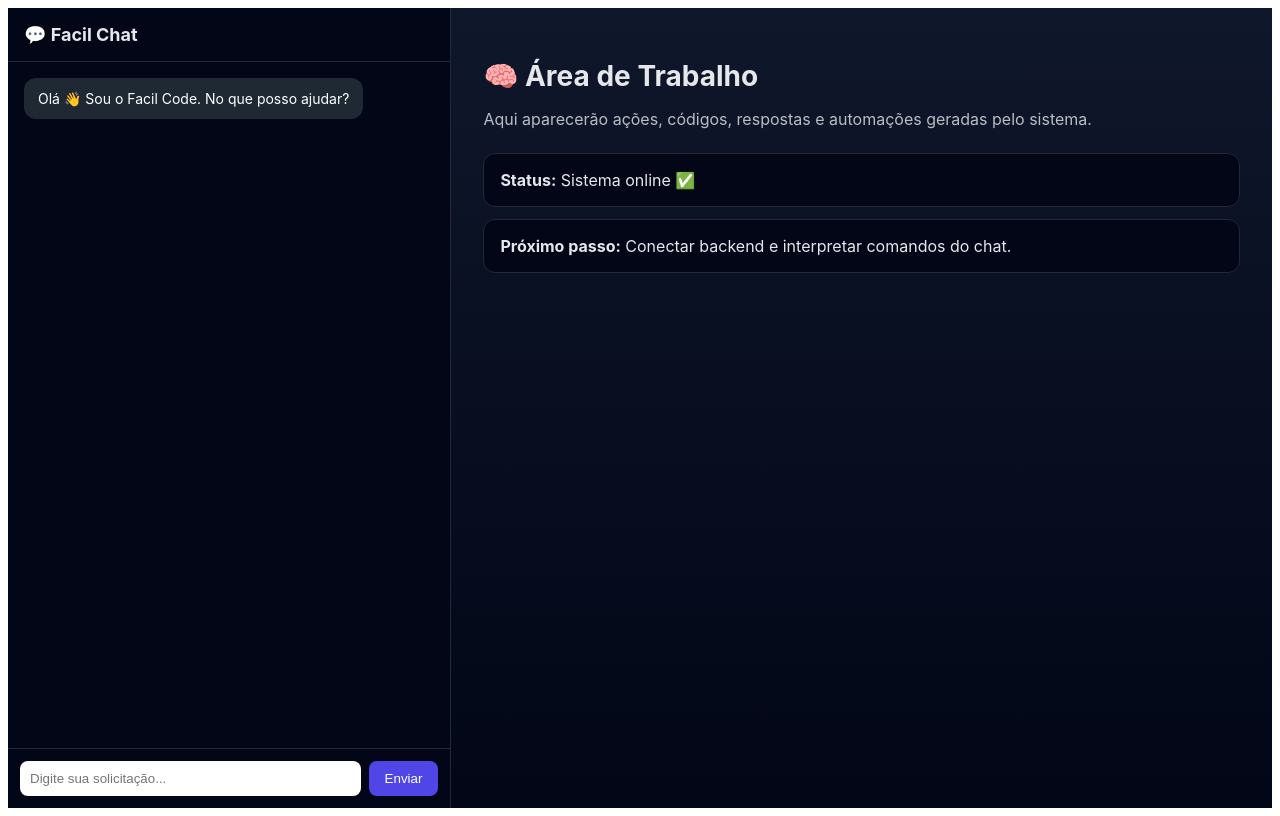
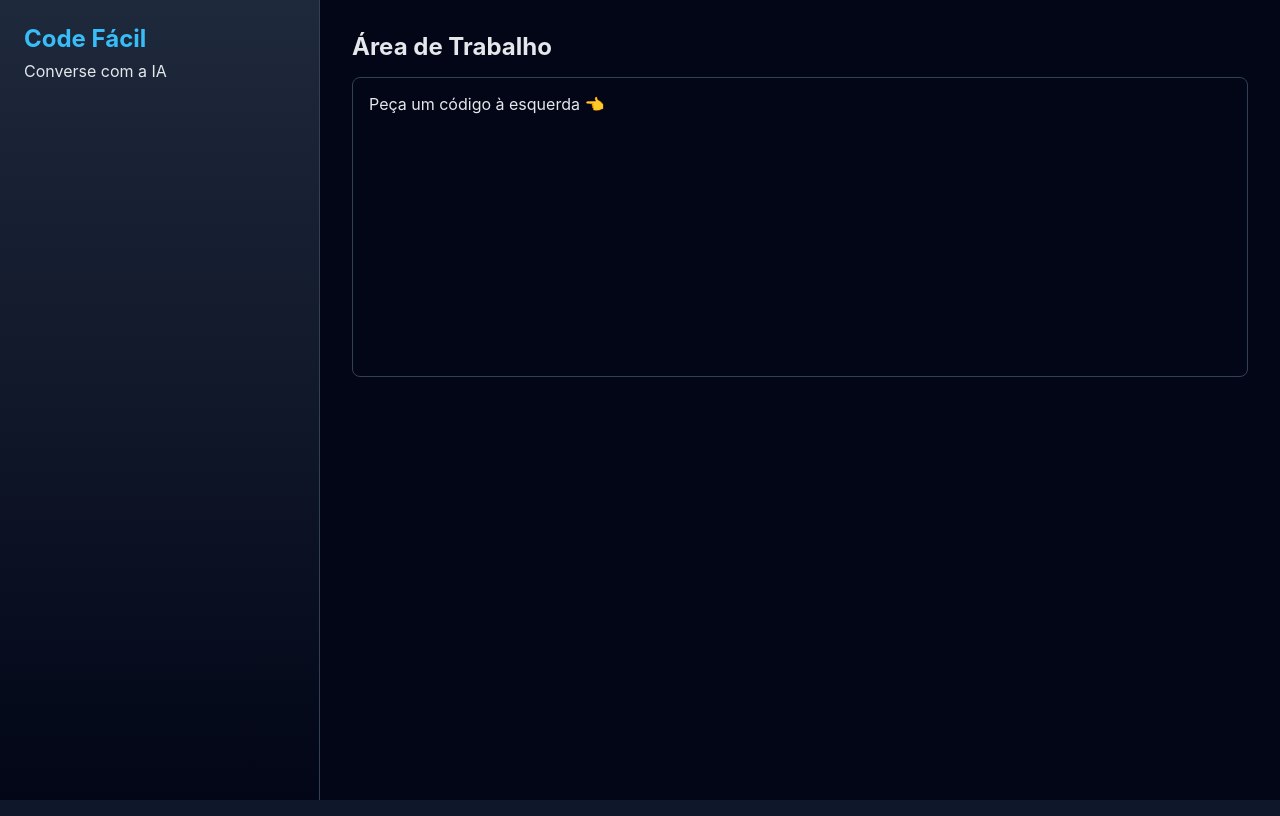
Before and after one commit to BalbinoBr/code-facil, a React (Vite) app in the folder frontend/: page / in a window 1280 px wide. Built offline with nearby package versions, Linux system fonts and the light colour scheme.

Commit message:
Update App.jsx

```diff
--- a/frontend/src/App.jsx
+++ b/frontend/src/App.jsx
@@ -1,173 +1,19 @@
-import { useState } from "react";
+import './App.css'
 
 export default function App() {
-  const [messages, setMessages] = useState([
-    { from: "system", text: "Olá 👋 Sou o Facil Code. No que posso ajudar?" }
-  ]);
-  const [input, setInput] = useState("");
+  return (
+    <div className="app">
+      <aside className="sidebar">
+        <h1>Code Fácil</h1>
+        <p>Converse com a IA</p>
+      </aside>
 
-  function sendMessage() {
-    if (!input.trim()) return;
-
-    setMessages([
-      ...messages,
-      { from: "user", text: input },
-      {
-        from: "system",
-        text: "Mensagem recebida. Em breve vou executar ações aqui 👉"
-      }
-    ]);
-
-    setInput("");
-  }
-
-  return (
-    <div style={styles.page}>
-      {/* LADO ESQUERDO - CHAT */}
-      <div style={styles.chat}>
-        <div style={styles.chatHeader}>💬 Facil Chat</div>
-
-        <div style={styles.chatBody}>
-          {messages.map((msg, i) => (
-            <div
-              key={i}
-              style={{
-                ...styles.message,
-                alignSelf: msg.from === "user" ? "flex-end" : "flex-start",
-                background:
-                  msg.from === "user" ? "#4f46e5" : "#1f2933",
-                color: "#fff"
-              }}
-            >
-              {msg.text}
-            </div>
-          ))}
+      <main className="workspace">
+        <h2>Área de Trabalho</h2>
+        <div className="editor">
+          Peça um código à esquerda 👈
         </div>
-
-        <div style={styles.chatInput}>
-          <input
-            value={input}
-            onChange={(e) => setInput(e.target.value)}
-            placeholder="Digite sua solicitação..."
-            style={styles.input}
-            onKeyDown={(e) => e.key === "Enter" && sendMessage()}
-          />
-          <button onClick={sendMessage} style={styles.button}>
-            Enviar
-          </button>
-        </div>
-      </div>
-
-      {/* LADO DIREITO - WORKSPACE */}
-      <div style={styles.workspace}>
-        <h1 style={styles.title}>🧠 Área de Trabalho</h1>
-        <p style={styles.subtitle}>
-          Aqui aparecerão ações, códigos, respostas e automações geradas pelo
-          sistema.
-        </p>
-
-        <div style={styles.card}>
-          <strong>Status:</strong> Sistema online ✅
-        </div>
-
-        <div style={styles.card}>
-          <strong>Próximo passo:</strong> Conectar backend e interpretar comandos
-          do chat.
-        </div>
-      </div>
+      </main>
     </div>
-  );
+  )
 }
-
-/* ================= STYLES ================= */
-
-const styles = {
-  page: {
-    display: "flex",
-    height: "100vh",
-    fontFamily: "Inter, system-ui, sans-serif",
-    background: "#0f172a",
-    color: "#e5e7eb"
-  },
-
-  chat: {
-    width: "35%",
-    minWidth: 320,
-    display: "flex",
-    flexDirection: "column",
-    background: "#020617",
-    borderRight: "1px solid #1e293b"
-  },
-
-  chatHeader: {
-    padding: "16px",
-    fontWeight: "bold",
-    fontSize: "18px",
-    background: "#020617",
-    borderBottom: "1px solid #1e293b"
-  },
-
-  chatBody: {
-    flex: 1,
-    padding: "16px",
-    display: "flex",
-    flexDirection: "column",
-    gap: "12px",
-    overflowY: "auto"
-  },
-
-  message: {
-    maxWidth: "80%",
-    padding: "12px 14px",
-    borderRadius: "12px",
-    fontSize: "14px"
-  },
-
-  chatInput: {
-    display: "flex",
-    gap: "8px",
-    padding: "12px",
-    borderTop: "1px solid #1e293b"
-  },
-
-  input: {
-    flex: 1,
-    padding: "10px",
-    borderRadius: "8px",
-    border: "none",
-    outline: "none"
-  },
-
-  button: {
-    padding: "10px 16px",
-    borderRadius: "8px",
-    border: "none",
-    background: "#4f46e5",
-    color: "#fff",
-    cursor: "pointer"
-  },
-
-  workspace: {
-    flex: 1,
-    padding: "32px",
-    background: "linear-gradient(180deg, #0f172a, #020617)"
-  },
-
-  title: {
-    fontSize: "28px",
-    marginBottom: "8px"
-  },
-
-  subtitle: {
-    opacity: 0.8,
-    marginBottom: "24px"
-  },
-
-  card: {
-    background: "#020617",
-    padding: "16px",
-    borderRadius: "12px",
-    marginBottom: "12px",
-    border: "1px solid #1e293b"
-  }
-};
```
